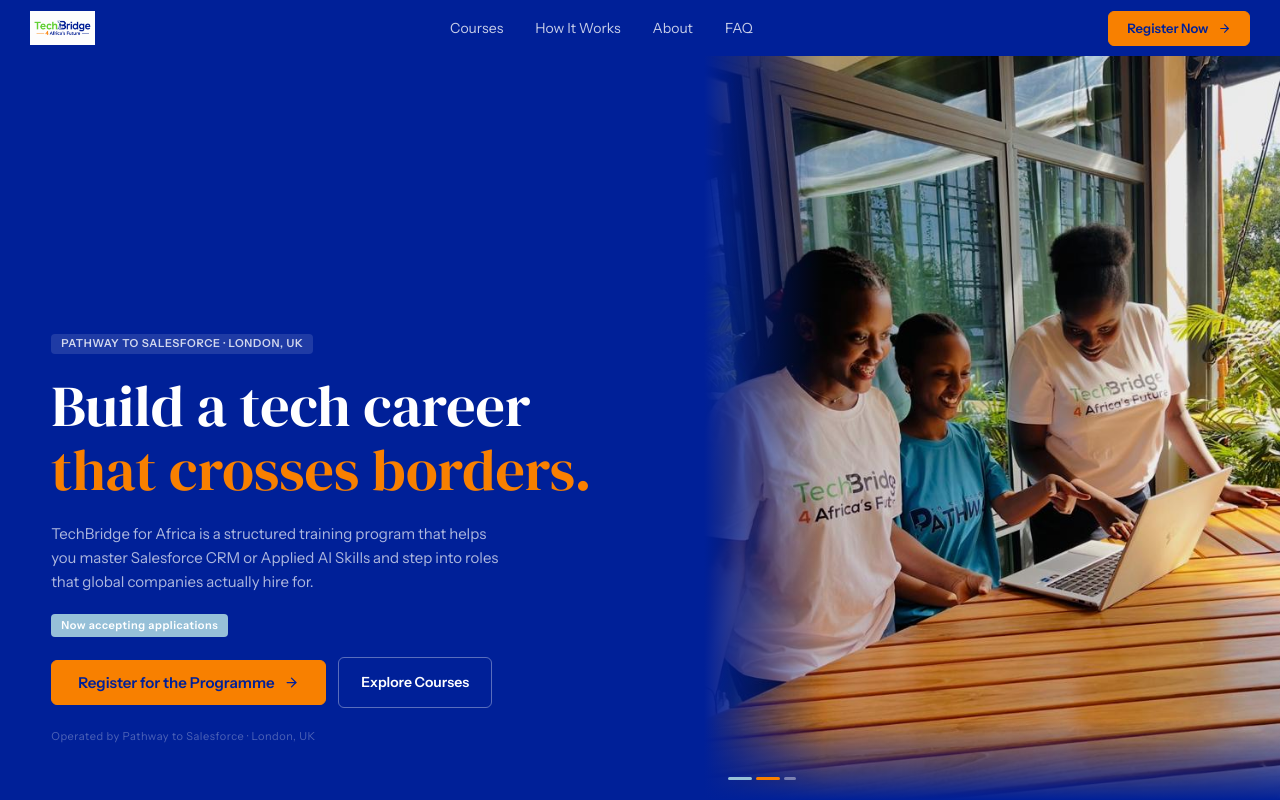
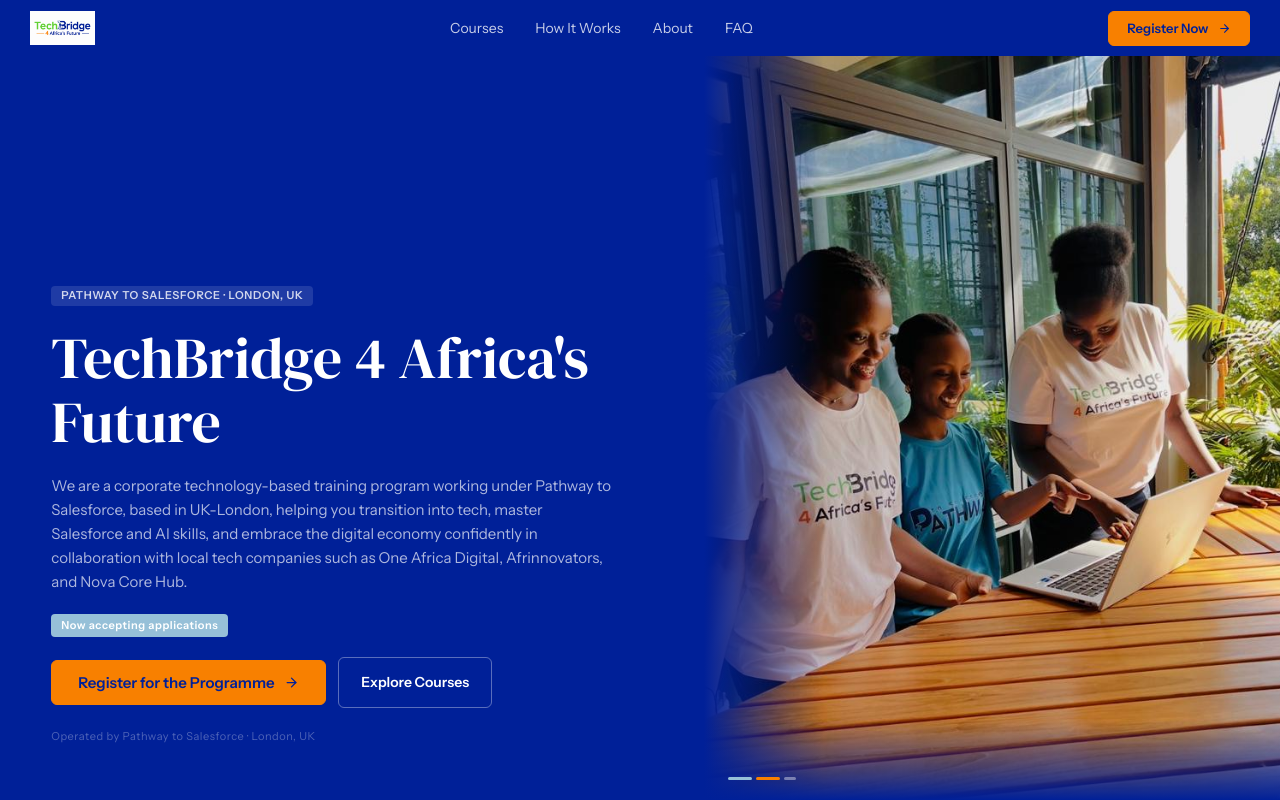
Before and after one commit to softboyai/techforafrica, a Next.js app: page / in a window 1280 px wide. Shown: the top 800 px of the page. Built offline with nearby package versions, Linux system fonts and the light colour scheme.

Commit message:
Update hero programme description

```diff
--- a/app/components/Hero.tsx
+++ b/app/components/Hero.tsx
@@ -24,11 +24,10 @@ export default function Hero() {
             className="heading-display heading-display-white"
             style={{ fontSize: "clamp(36px,4.8vw,58px)", lineHeight: "1.1em", maxWidth: "560px" }}
           >
-            Build a tech career<br />
-            <span style={{ color: "#F88000" }}>that crosses borders.</span>
+            {hero.headline}
           </h1>
 
-          <p style={{ fontSize: "15px", color: "rgba(255,255,255,0.68)", lineHeight: "1.6", maxWidth: "460px" }}>
+          <p style={{ fontSize: "15px", color: "rgba(255,255,255,0.68)", lineHeight: "1.6", maxWidth: "560px" }}>
             {hero.subheadline}
           </p>
 
@@ -98,8 +97,7 @@ export default function Hero() {
             {hero.eyebrow}
           </span>
           <h1 className="heading-display heading-display-white" style={{ fontSize: "clamp(28px,8vw,40px)", lineHeight: "1.1em" }}>
-            Build a tech career{" "}
-            <span style={{ color: "#F88000" }}>that crosses borders.</span>
+            {hero.headline}
           </h1>
           <p style={{ fontSize: "14px", color: "rgba(255,255,255,0.65)", lineHeight: "1.6" }}>
             {hero.subheadline}
--- a/app/content/copy.ts
+++ b/app/content/copy.ts
@@ -19,9 +19,9 @@ export const nav = {
 // ─── Hero ─────────────────────────────────────────────────────────────────
 export const hero = {
   eyebrow: "Pathway to Salesforce · London, UK",
-  headline: "Build a tech career that crosses borders.",
+  headline: "TechBridge 4 Africa's Future",
   subheadline:
-    "TechBridge for Africa is a structured training program that helps you master Salesforce CRM or Applied AI Skills and step into roles that global companies actually hire for.",
+    "We are a corporate technology-based training program working under Pathway to Salesforce, based in UK-London, helping you transition into tech, master Salesforce and AI skills, and embrace the digital economy confidently in collaboration with local tech companies such as One Africa Digital, Afrinnovators, and Nova Core Hub.",
   primaryCta: "Register for the Programme",
   secondaryCta: "Explore Courses",
   badge: "Now accepting applications",
```
